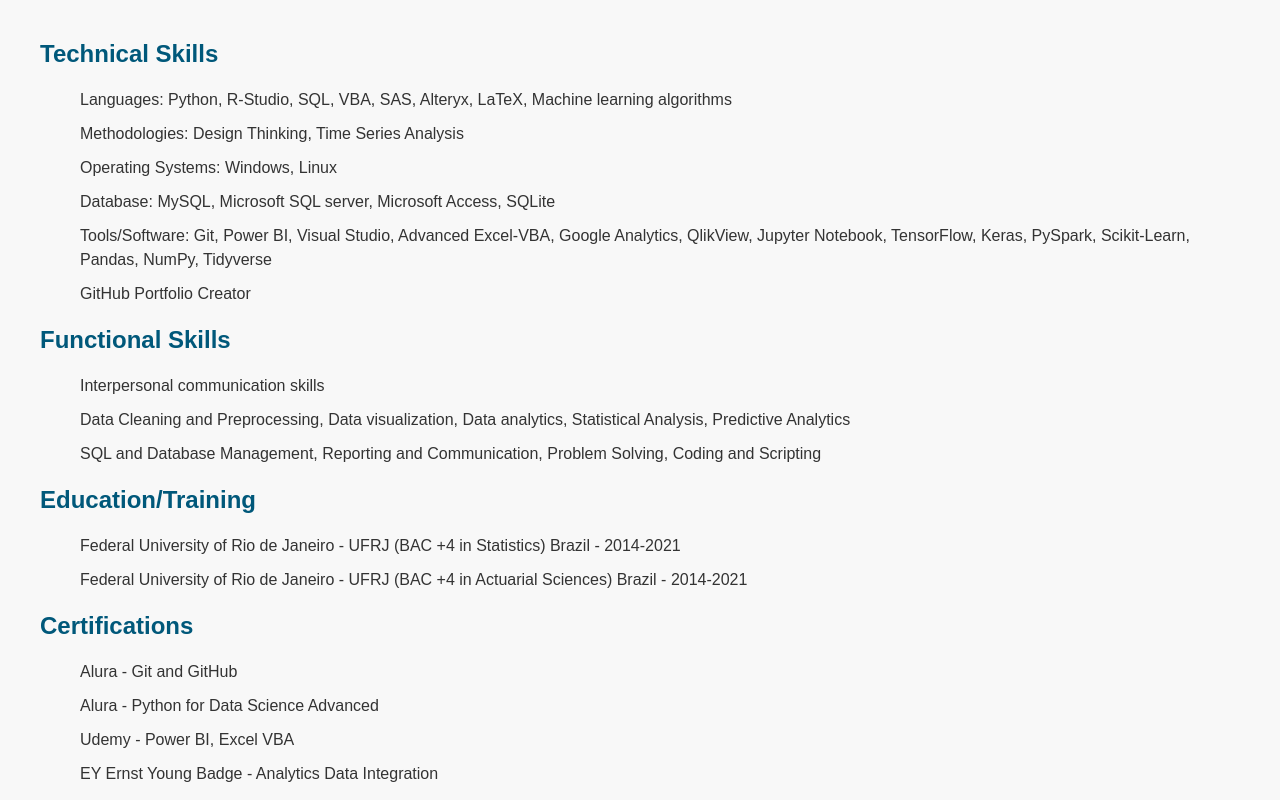
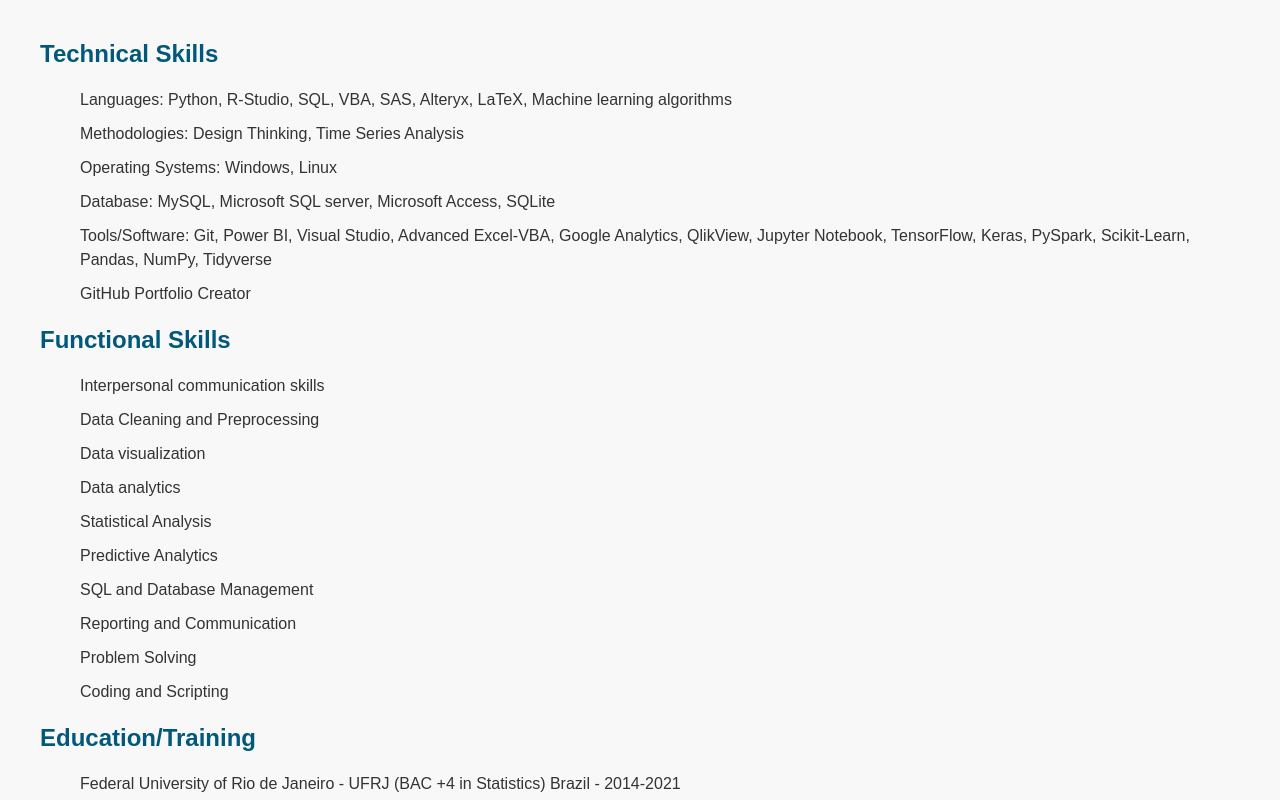
Before and after one commit to domingasdb/Data-Science-AI-Portfolio, a plain HTML site: page Skills_list.html in a window 1280 px wide. Shown: the top 800 px of the page. Drawn offline with Linux system fonts and the light colour scheme.

Commit message:
informations refreshing

```diff
--- a/Projects.html
+++ b/Projects.html
@@ -1,5 +1,12 @@
 <!DOCTYPE html>
 <html lang="en">
+
+<head>
+    <meta charset="UTF-8">
+    <meta name="viewport" content="width=device-width, initial-scale=1.0">
+    <title>My Data Science Portfolio</title>
+    <link rel="stylesheet" href="styles.css"> <!-- Include your main stylesheet here -->
+</head>
 
 <body>
     <header>
@@ -16,22 +23,20 @@
             <a href="project1.html">Learn More</a>
         </div>
 
-        <h2>Projects</h2>
         <div class="project">
             <h3>Project 2: Sales Data Analysis</h3>
             <p>An exploratory analysis of sales data for a company, including visualizations and insights.</p>
-            <a href="project1.html">Learn More</a>
+            <a href="project2.html">Learn More</a>
         </div>
 
         <div class="project">
             <h3>Project 3: Customer Churn Prediction</h3>
             <p>Utilizing machine learning models to predict the likelihood of customer churn.</p>
-            <a href="project2.html">Learn More</a>
+            <a href="project3.html">Learn More</a>
         </div>
 
         <!-- Add more projects here -->
     </section>
-
 </body>
 
 </html>
--- a/Skills_list.html
+++ b/Skills_list.html
@@ -1,10 +1,15 @@
-</html>
-</title>
+<!DOCTYPE html>
+<html lang="en">
+
+<head>
+    <meta charset="UTF-8">
+    <meta name="viewport" content="width=device-width, initial-scale=1.0">
+    <title>Skills - My Data Science Portfolio</title>
     <link rel="stylesheet" href="styles.css">
     <link rel="stylesheet" href="stylesSkills.css">
 </head>
 
-
+<body>
     <section class="skills">
         <h2>Technical Skills</h2>
         <ul>
@@ -20,9 +25,15 @@
         <h2>Functional Skills</h2>
         <ul>
             <li>Interpersonal communication skills</li>
-        <li>Data Cleaning and Preprocessing, Data visualization, Data analytics, Statistical Analysis, Predictive
-            Analytics</li>
-        <li>SQL and Database Management, Reporting and Communication, Problem Solving, Coding and Scripting</li>
+            <li>Data Cleaning and Preprocessing</li>
+            <li>Data visualization</li>
+            <li>Data analytics</li>
+            <li>Statistical Analysis</li>
+            <li>Predictive Analytics</li>
+            <li>SQL and Database Management</li>
+            <li>Reporting and Communication</li>
+            <li>Problem Solving</li>
+            <li>Coding and Scripting</li>
         </ul>
 
         <h2>Education/Training</h2>
@@ -43,5 +54,7 @@
         <p>You can download my CV here:</p>
         <a href="CV - DMD - en.pdf" download>Download CV (PDF)</a>
         <a href="CV - DMD - fr.pdf" download>Download CV (PDF)</a>
+    </section>
+</body>
 
-</section>
+</html>
```
Also changed, not shown: skills.html (+15 -6 lines). Lines whose indentation alone changed are shown as unchanged.
